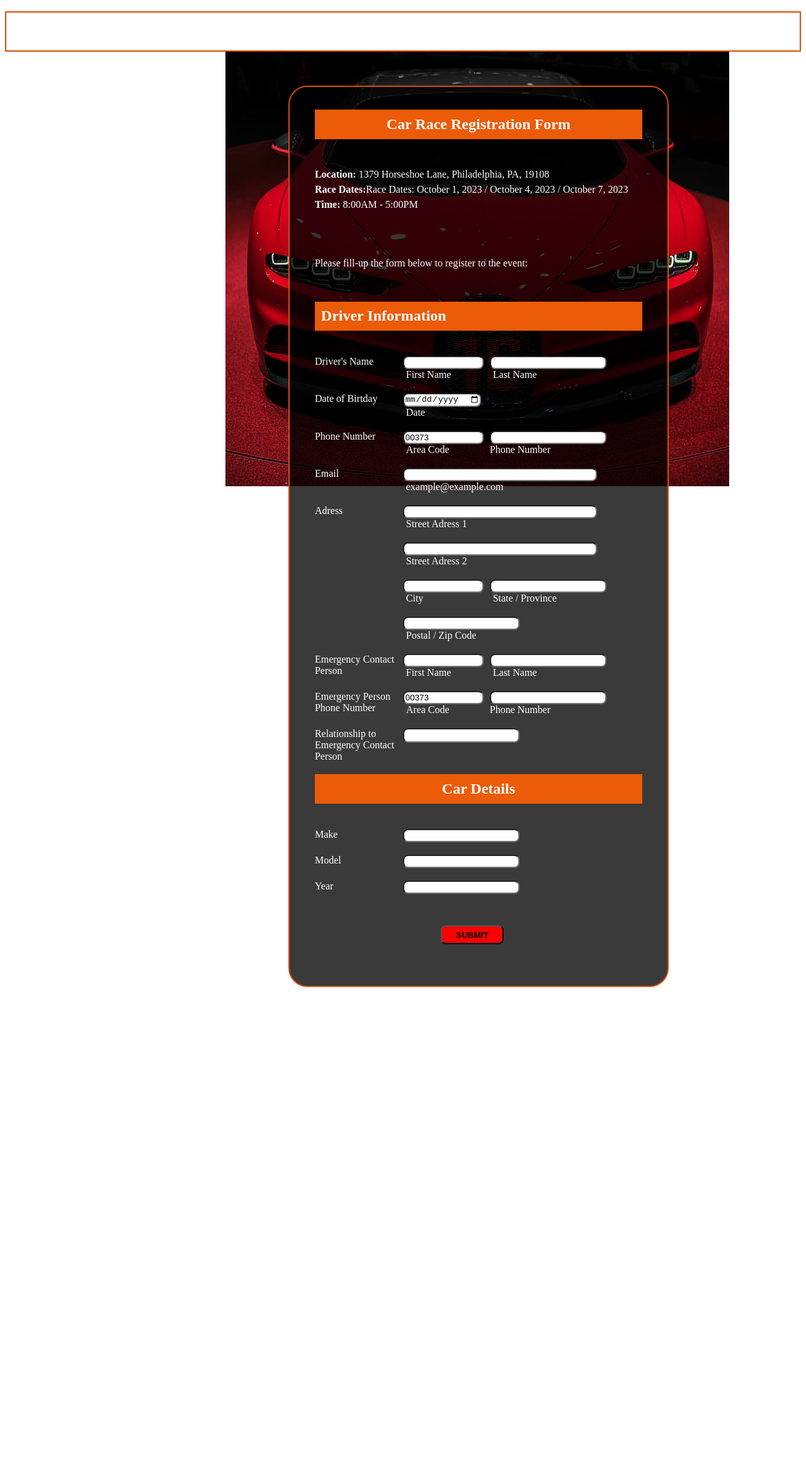
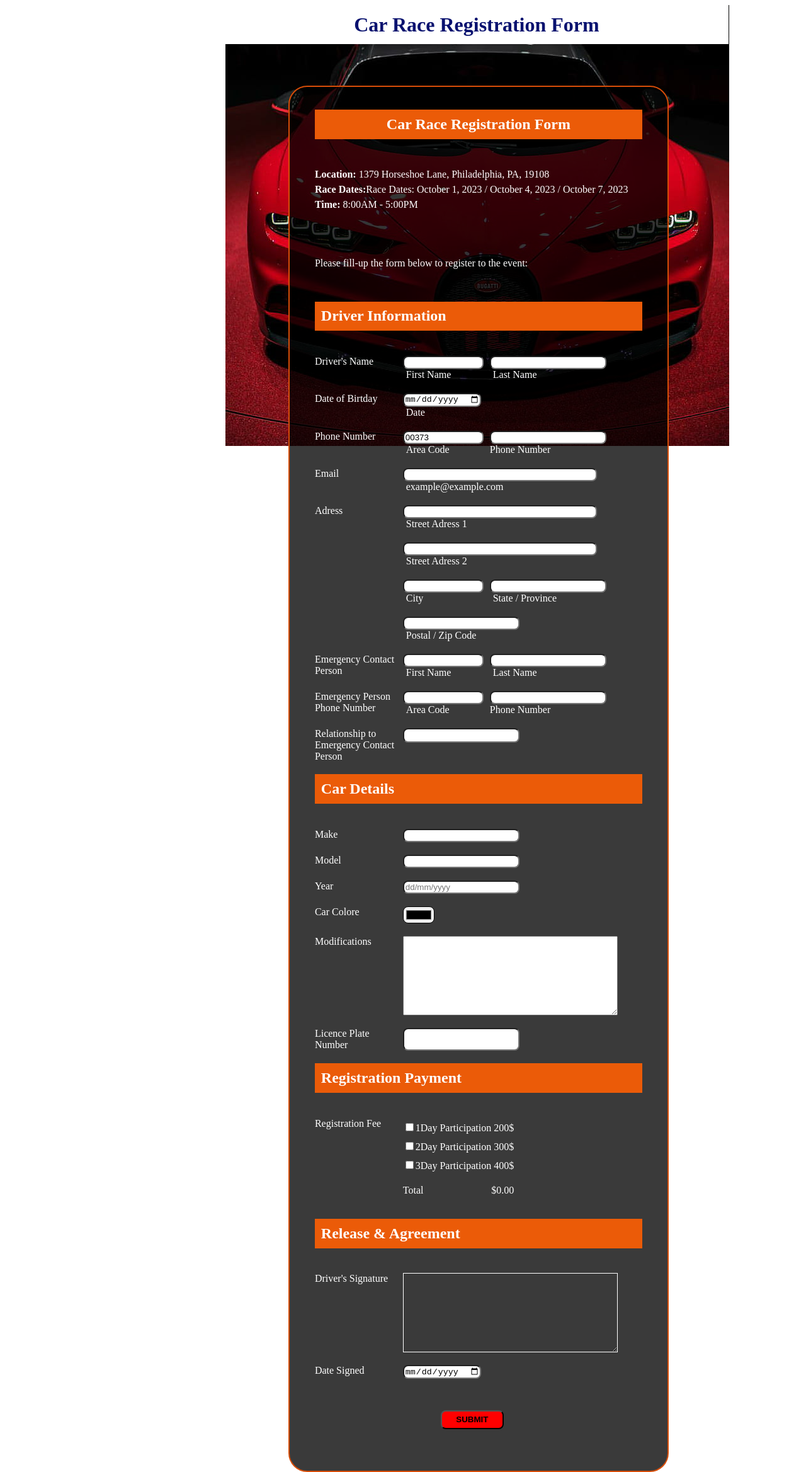
Before and after one commit to VioLet-Loutsik/-registration-form-, a React (Create React App) app: page / in a window 1280 px wide. Shown: the whole page at 63% size. Before the commit the page ends 1567 px from the top, so only its background shows below. Built offline with nearby package versions, Linux system fonts and the light colour scheme.

Commit message:
added all the blocks

```diff
--- a/src/templates/Forms.js
+++ b/src/templates/Forms.js
@@ -13,7 +13,8 @@ const Forms = () => {
   };
   return (
     <div className="mainBlock">
-      <div className="headerWhite">hi</div>
+      <div className="headerWhite">
+        <h1>Car Race Registration Form</h1></div>
       <div className="sportCar"></div>
       <div className="formRegistration">
         <div>
@@ -286,8 +287,7 @@ const Forms = () => {
               <label className="lineBlock">Emergency Person Phone Number</label>
               <div>
                 <input
-                  type="text"
-                  value="00373 "
+                  type="number"
                   className="inputSmall"
                   {...register("areaCode", {
                     required: "This field is required",
@@ -312,59 +312,135 @@ const Forms = () => {
                   {errors.phoneNumber && (
                     <p className="errorMessage">{errors.phoneNumber.message}</p>
                   )}
-                  <label className="lineBlock">Phone Number</label>
                 </div>
+                <label className="lineBlock">Phone Number</label>
               </div>
             </div>
+
             <div className="lineInput">
-              <label className="lineBlock" name="emergency">
+              <label className="lineBlock">
                 Relationship to Emergency Contact Person
               </label>
               <input
                 type="text"
                 className="classEmergency"
-                {...register("emergency", {
-                  require: "This field is require",
+                {...register("emergencyPerson", {
+                  required: "This field is required",
                 })}
               />
-              <div>{errors.emergency && <p>{errors.emergency.message}</p>}</div>
+              <div>
+                {errors.emergencyPerson && (
+                  <p className="errorMessage">
+                    {errors.emergencyPerson.message}
+                  </p>
+                )}
+              </div>
             </div>
 
             <div className="carDetail">
-              <h2 className="formHeader">Car Details</h2>
-
-
+              <h2 className="formHeaderSecond">Car Details</h2>
 
               <div className="lineInput">
                 <label className="lineBlock">Make</label>
                 <input
                   type="text"
-                  name="make"
-                  {...register("make", { require: "This field is require" })}
+                  {...register("make", {
+                    required: "This field is required",
+                  })}
                 />
-                <div>{errors.make && <p>{errors.make.message}</p>}</div>
+                <div>
+                  {errors.make && (
+                    <p className="errorMessage">{errors.make.message}</p>
+                  )}
+                </div>
               </div>
-
 
               <div className="lineInput">
                 <label className="lineBlock">Model</label>
                 <input
                   type="text"
-                  name="model"
-                  {...register("model", { require: "This field is require" })}
+                  {...register("model", { required: "This field is required" })}
                 />
-                <div>{errors.model && <p>{errors.model.message}</p>}</div>
+                <div>
+                  {errors.model && (
+                    <p className="errorMessage">{errors.model.message}</p>
+                  )}
+                </div>
               </div>
-
 
               <div className="lineInput">
                 <label className="lineBlock">Year</label>
                 <input
-                  type="year"
-                  name="year"
-                  {...register("year", { require: "This field is require" })}
+                  type="number"
+                  placeholder="dd/mm/yyyy"
+                  {...register("year", { required: "This field is required" })}
                 />
-                <div>{errors.year && <p>{errors.year.message}</p>}</div>
+                <div>
+                  {errors.year && (
+                    <p className="errorMessage">{errors.year.message}</p>
+                  )}
+                </div>
+              </div>
+
+              <div className="lineInput">
+                <label className="lineBlock">Car Colore</label>
+                <input type="color" {...register("carColor")} />
+              </div>
+
+              <div className="lineInput">
+                <label className="lineBlock">Modifications</label>
+                <textarea rows="8" cols="40" {...register("modifications")} />
+              </div>
+
+              <div className="lineInput">
+                <label className="lineBlock">Licence Plate Number</label>
+                <input
+                  type="number"
+                  {...register("year", { required: "This field is required" })}
+                />
+                <div>
+                  {errors.year && (
+                    <p className="errorMessage">{errors.year.message}</p>
+                  )}
+                </div>
+              </div>
+            </div>
+
+            <div className="registrationPayment">
+              <h2 className="formHeaderSecond">Registration Payment</h2>
+              <div className="lineInput">
+                <label className="lineBlock">Registration Fee</label>
+                <div className="blockPayment">
+                <div className="dayParticipation">
+                  <input type="checkbox" {...register("checkboxFirstDay")} />
+                  <label>1Day Participation 200$</label>
+                </div>
+                <div className="dayParticipation">
+                  <input type="checkbox" {...register("checkboxFirstDay")} />
+                  <label>2Day Participation 300$</label>
+                </div>
+                <div className="dayParticipation">
+                  <input type="checkbox" {...register("checkboxFirstDay")} />
+                  <label>3Day Participation 400$</label>
+                </div>
+                <div className="total">
+                  <p>Total</p>
+                  <p>$0.00</p>
+                </div>
+                </div>
+              </div>
+            </div>
+
+            <div className="registrationPayment">
+              <h2 className="formHeaderSecond">Release & Agreement</h2>
+              <div className="lineInput">
+                <label className="lineBlock">Driver's Signature</label>
+              <textarea rows="8" cols="40" className="textareaRelease"{...register("modifications")} />
+              </div>
+              <div className="lineInput">
+              <label className="lineBlock">Date Signed</label>
+              <input type="date" {...register('date')}/>
+              </div>
               </div>
 
 
@@ -373,7 +449,7 @@ const Forms = () => {
 
 
 
-            </div>
+
             <input type="submit" value="submit" className="class-submit" />
           </form>
         </div>
--- a/src/templates/forms.css
+++ b/src/templates/forms.css
@@ -12,12 +12,23 @@
   background-position: center;
 }
 .headerWhite {
-  position: relative;
+  position: fixed;
   z-index: 1;
-  top: 0.62rem;
+  /* top: 0.62rem; */
+  /* left: 21.00rem; */
+  top: 0;
+  left: 22.31rem;
   background-color: white;
   height: 3.75rem;
-  border: 2px solid rgb(215, 77, 8);
+  width: 50rem ;
+  /* border: 2px solid rgb(215, 77, 8); */
+  padding-bottom: 10px;
+}
+h1{
+  color: rgb(9, 18, 111);
+  text-align: center;
+
+
 }
 .formRegistration {
   position: absolute;
@@ -30,6 +41,7 @@
   width: 32.5rem;
   border-radius: 1.87rem;
   padding: 1rem 2.5rem;
+  /* bottom: 22.31rem; */
 }
 .formHeader {
   background-color: rgb(235, 91, 8);
@@ -98,9 +110,17 @@
 .classEmergency{
   height: 1.12rem;
 }
-
-
-
+.dayParticipation{
+  padding: 5px 0;
+}
+.total{
+  display: flex;
+  justify-content: space-between;
+}
+.textareaRelease{
+  background: transparent;
+  border: 1px solid white;
+}
 
 
 
```
